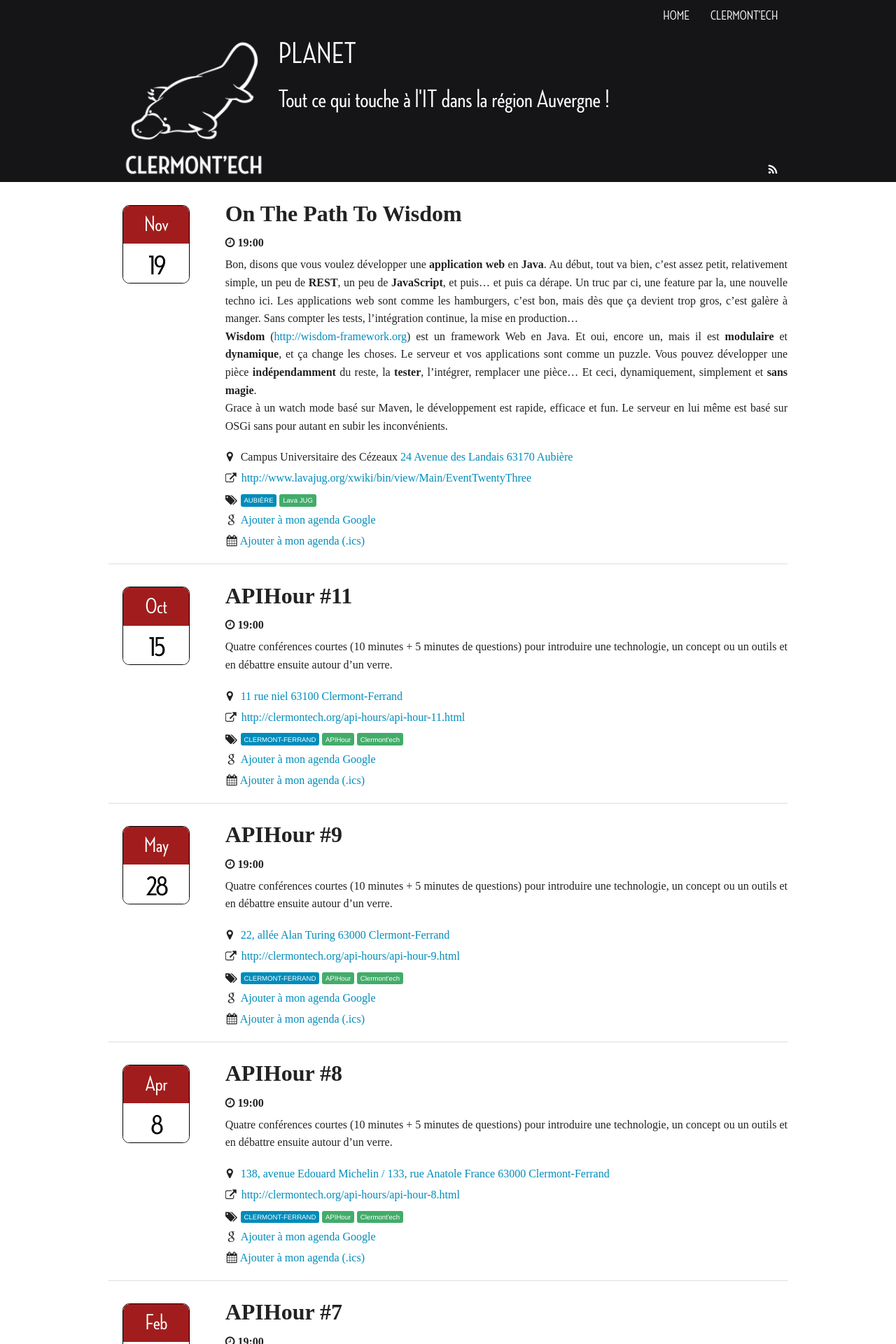
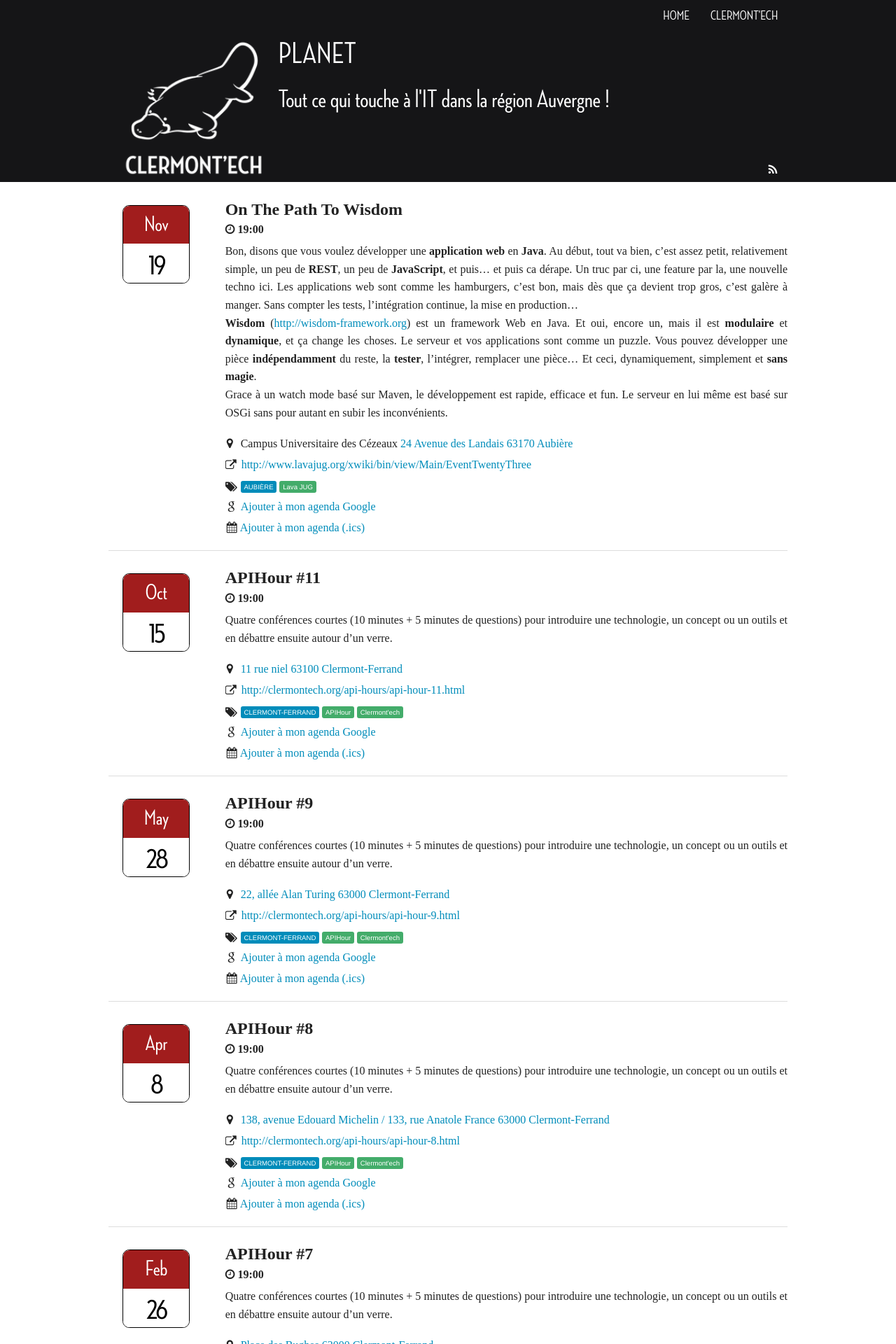
Before and after one commit to clermontech/planet, a Jekyll site: the page built from index.md, in a window 1280 px wide. Shown: the top 1920 px of the page at 70% size. Built offline with Jekyll 4.4.1, drawn with Linux system fonts in a browser that asks for light colours; Markdown is read by kramdown in place of the engine named in the settings.

Commit message:
Event-name size and margin

```diff
--- a/css/main.css
+++ b/css/main.css
@@ -103,7 +103,8 @@
 /* events */
 .event-name {
   font-family: '"Palatino", "Palatino Linotype", "Palatino LT STD", "Book Antiqua", Georgia, serif';
-  font-size: 2em; }
+  font-size: 1.5em;
+  margin-bottom: 0px; }
 
 .event-date-wrapper {
   display: none;
--- a/scss/main.scss
+++ b/scss/main.scss
@@ -167,7 +167,8 @@
 
 .event-name {
     font-family: $default_font;
-    font-size: 2em;
+    font-size: 1.5em;
+    margin-bottom: 0px;
 }
 
 .event-date-wrapper {
```
